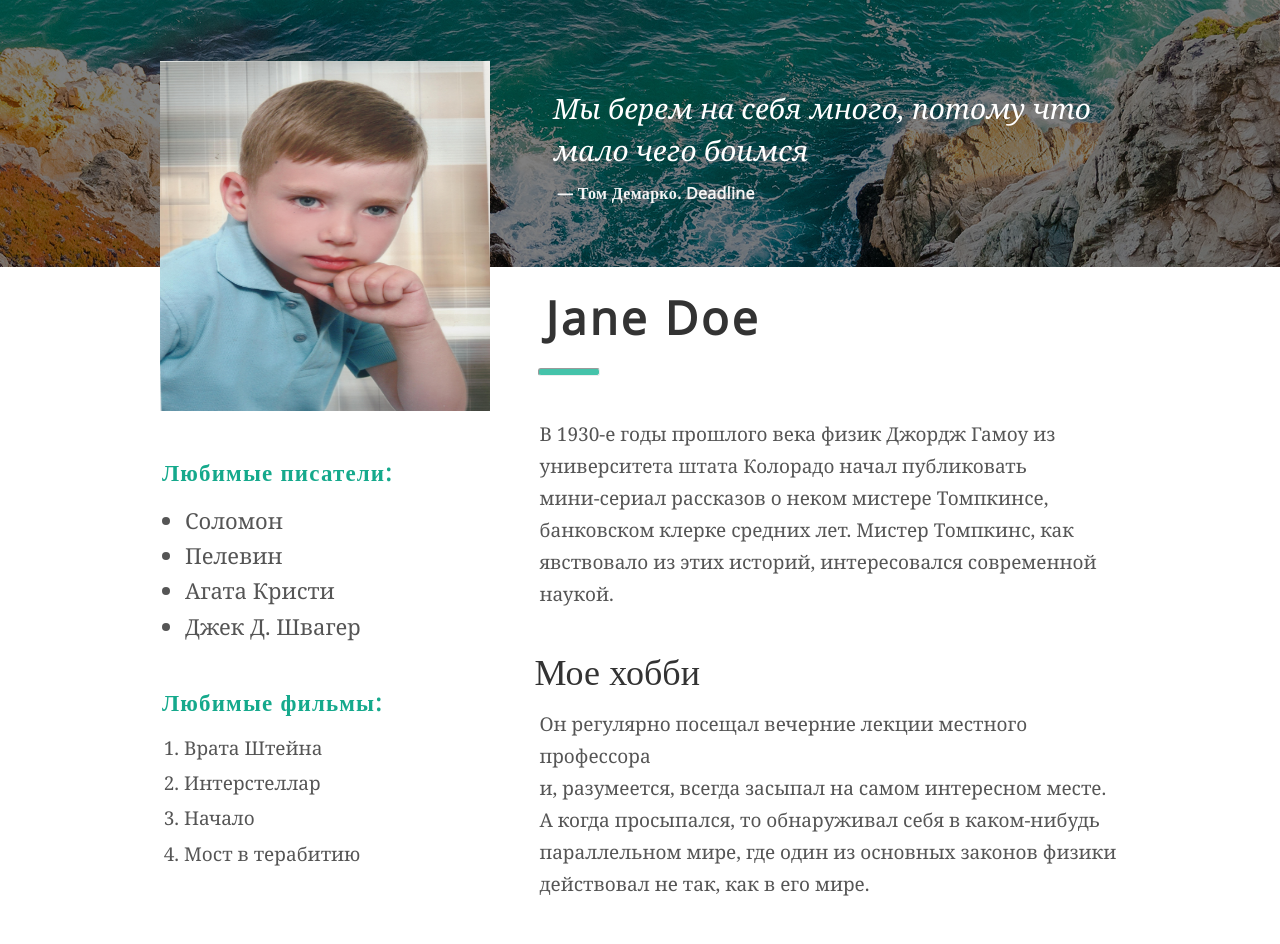
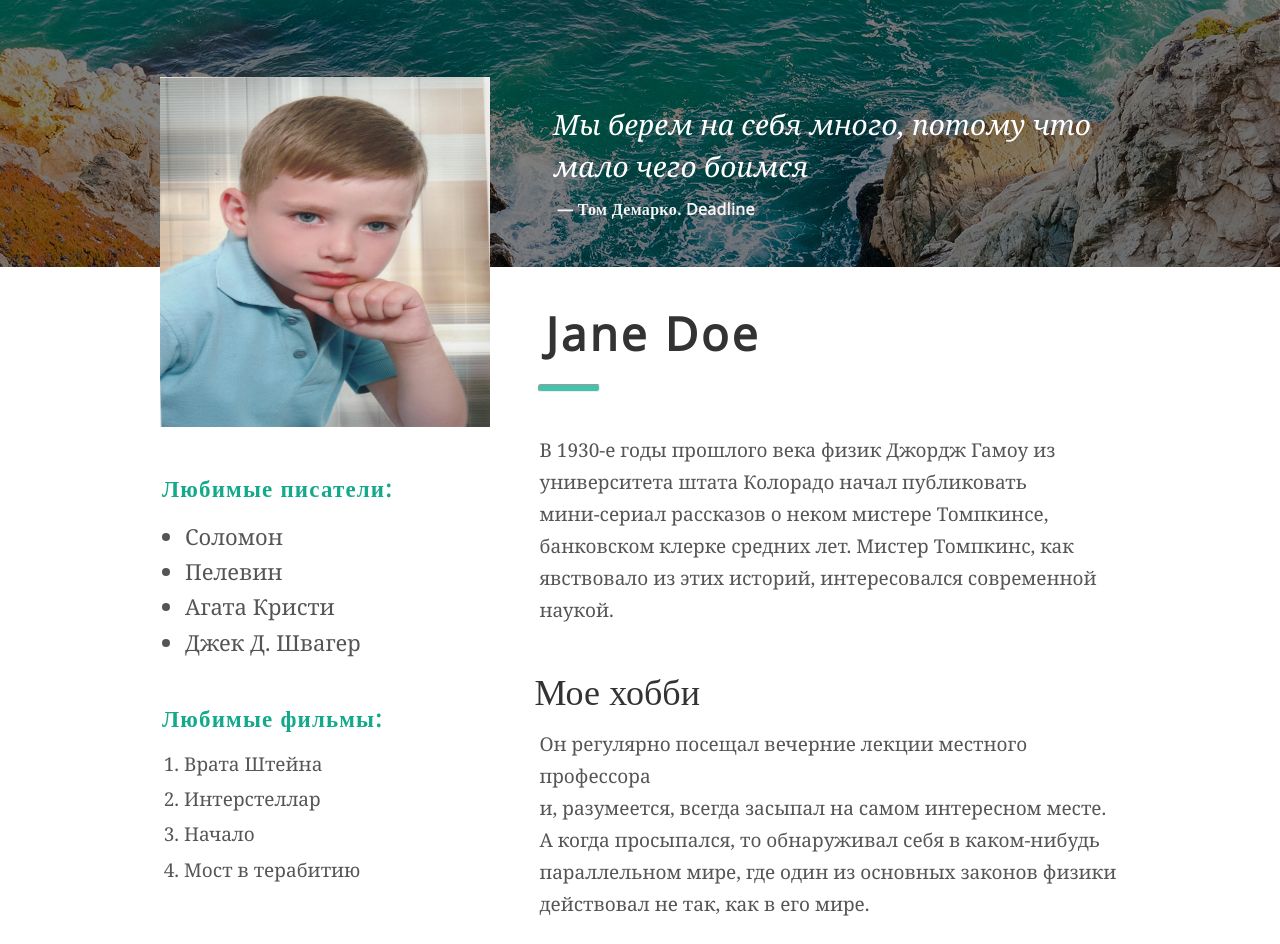
Before and after one commit to DenPetrov11032001/web-development, a PHP site: page /task1.html in a window 1280 px wide. Shown: the part 100-1044 px from the top of the page. Run offline with PHP 8.4, Linux system fonts and the light colour scheme.

Commit message:
Обновил

```diff
--- a/lw5/21.03/css/task1.css
+++ b/lw5/21.03/css/task1.css
@@ -33,7 +33,6 @@
     height: 50px;
     background-color: #15a98c;
     display: inline-block;
-
 }
 .header-hobby
 {
@@ -53,6 +52,7 @@
     clear: both;
 }
 
+
 .header-about-text
 {
     font-size: 19px;
@@ -64,12 +64,13 @@
 .self-background
 {
     z-index: -1;
+    display: flex;
 }
 .container-self
 {
-    position: relative;
+    display: flex;
     margin: 0 auto;
-    margin-top: -210px !important;
+    margin-top: -190px !important;
     width: 960px;
     height: 350px !important;
     z-index: 10 !important;
@@ -220,6 +221,7 @@
 }
 .hobby
 {
+    margin-top: 45px;
     font-weight: 700;
     color: #333333;
     font-family: "Open Sans", serif;
```
